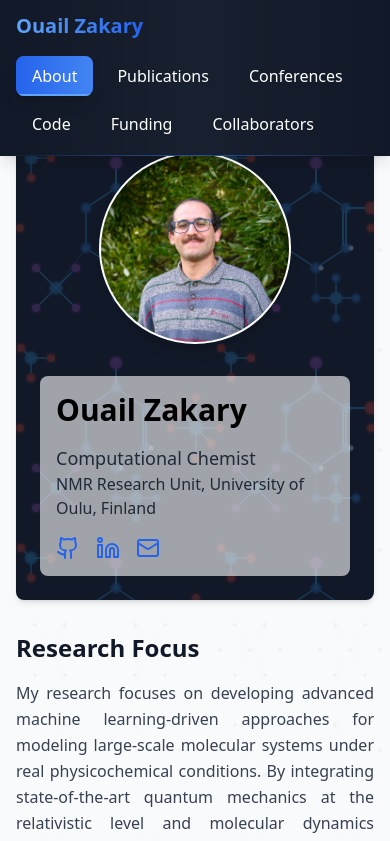
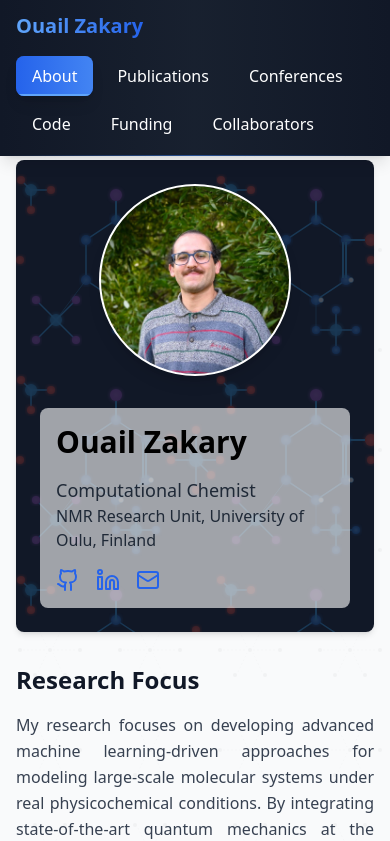
Before and after one commit to ozakary/ozakary.github.io, a React (Vite) app: page / in a window 390 px wide. Shown: the top 841 px of the page. Built offline with nearby package versions, Linux system fonts and the light colour scheme.

Commit message:
more changes to navig

```diff
--- a/src/App.jsx
+++ b/src/App.jsx
@@ -1231,7 +1231,7 @@ const App = () => {
 
       {/* Keep existing structure */}
       <Navigation />
-      <div className="relative z-10 pt-32 lg:pt-20 px-4 pb-12">
+      <div className="relative z-10 pt-40 lg:pt-20 px-4 pb-12">
         <TabContent />
       </div>
     </div>
```
